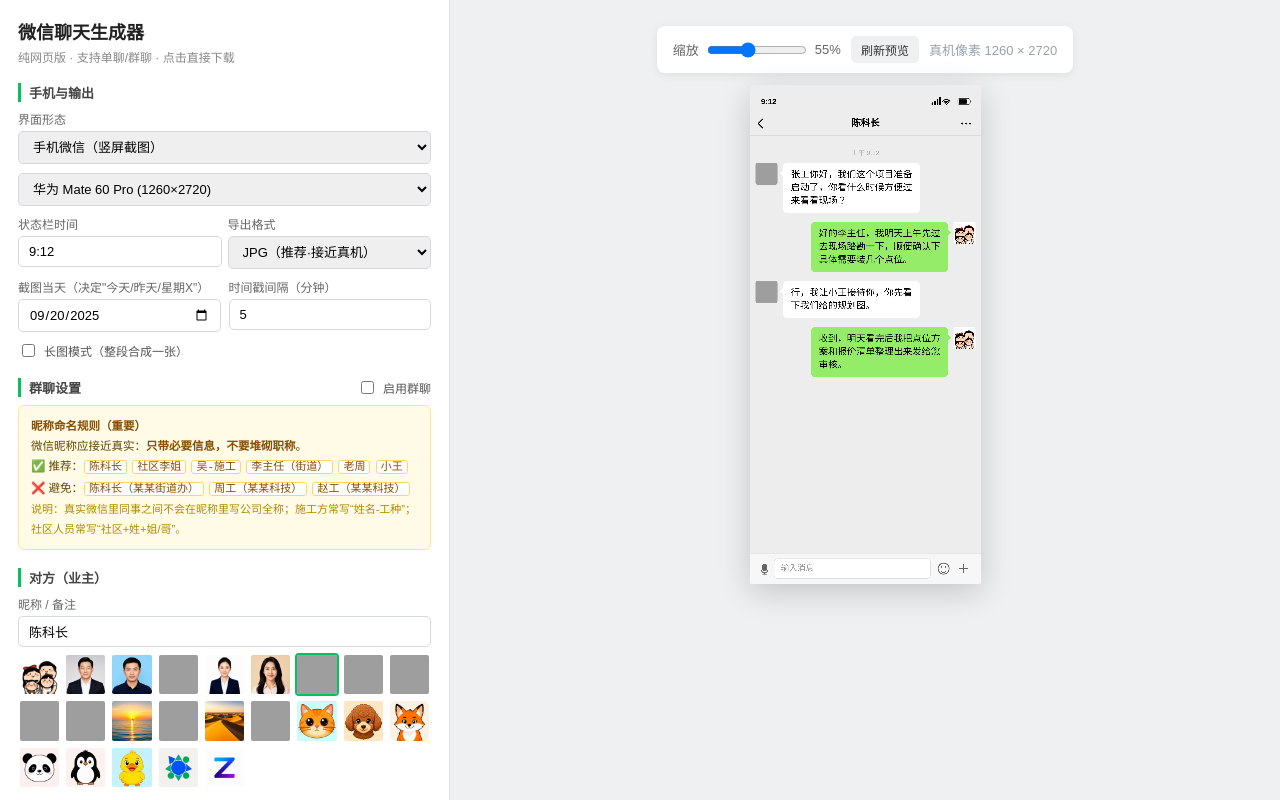
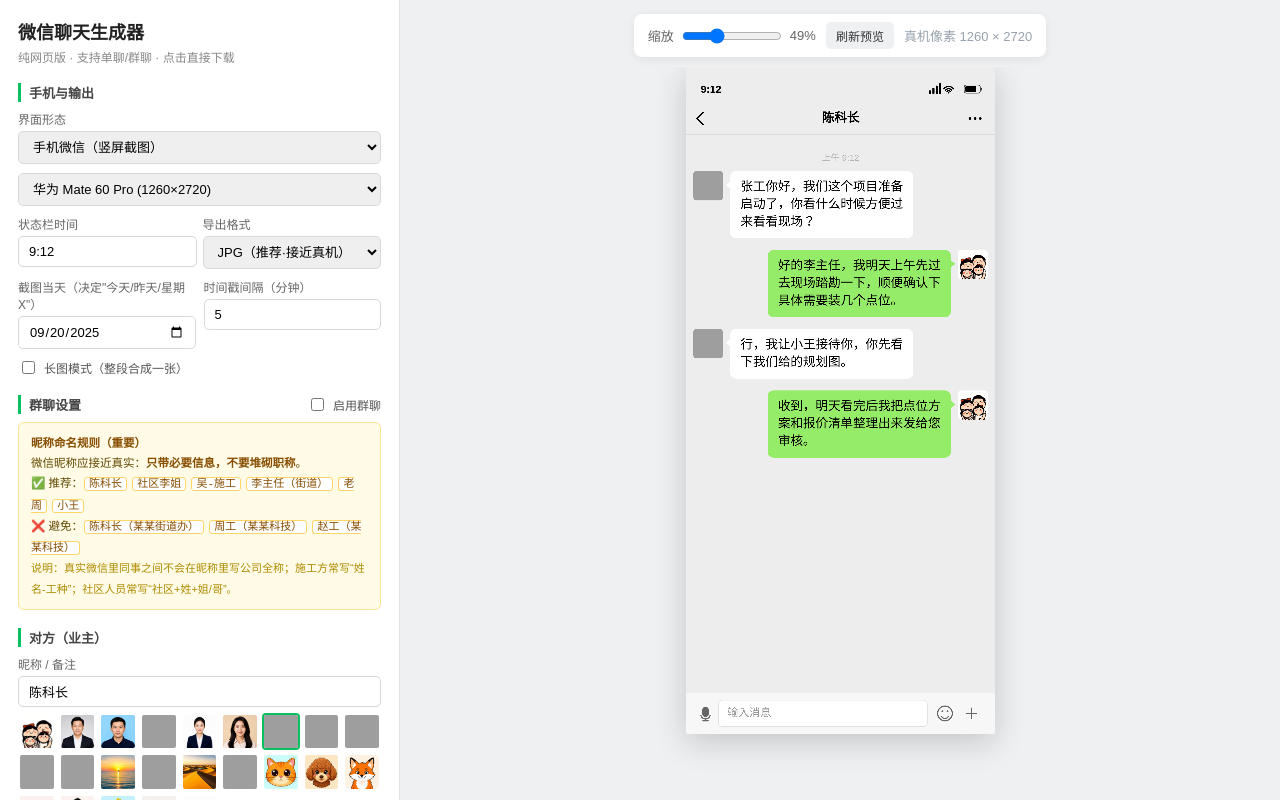
Before and after one commit to nakamisama/wechat-chat-generator, a plain HTML site: page index.html in a window 1280 px wide. Drawn offline with Linux system fonts and the light colour scheme; grey boxes are pictures that could not be loaded; a web font is replaced by a local one.

Commit message:
fix: 网页布局优化，预览自动适配
- 左栏 450px -> 400px，右侧预览获得更多空间
- 预览缩放改为按可用宽高自动计算（原先固定 55%，内容过小）
- 电脑端预览按实际逻辑尺寸缩放，不再使用 1100*0.85 的固定公式
- 窗口尺寸变化时自动重新适配
- 预览区独立滚动，工具条固定不随内容滚动

```diff
--- a/index.html
+++ b/index.html
@@ -11,7 +11,7 @@
     background: #eef0f2; color: #222; height: 100vh; display: flex; overflow: hidden;
   }
   .panel {
-    width: 450px; background: #fff; border-right: 1px solid #dfe3e8;
+    width: 400px; background: #fff; border-right: 1px solid #dfe3e8;
     overflow-y: auto; padding: 18px 18px 70px; flex-shrink: 0;
   }
   .panel h1 { font-size: 18px; margin: 0 0 4px; }
@@ -89,17 +89,25 @@
 
   .preview {
     flex: 1; display: flex; flex-direction: column; align-items: center;
-    justify-content: flex-start; overflow: auto; padding: 26px; gap: 12px;
+    justify-content: flex-start; overflow: hidden; padding: 14px; gap: 10px;
+    min-width: 0;
   }
   .preview-toolbar {
     display: flex; gap: 10px; align-items: center; flex-wrap: wrap;
-    background: #fff; padding: 10px 16px; border-radius: 8px;
+    background: #fff; padding: 8px 14px; border-radius: 8px;
     box-shadow: 0 2px 10px rgba(0,0,0,.07); font-size: 13px;
+    flex-shrink: 0;
   }
   .preview-toolbar .zoom { display: flex; align-items: center; gap: 6px; color: #666; }
   .preview-toolbar input[type=range] { width: 100px; }
-  #previewBox { display: flex; justify-content: center; width: 100%; }
-  #previewBox canvas { box-shadow: 0 8px 32px rgba(0,0,0,.18); border-radius: 2px; max-width: 100%; height: auto; }
+  #previewBox {
+    display: flex; justify-content: center; align-items: flex-start;
+    width: 100%; overflow: auto; flex: 1; min-height: 0;
+  }
+  #previewBox canvas {
+    box-shadow: 0 8px 32px rgba(0,0,0,.18); border-radius: 2px;
+    max-width: 100%; height: auto; display: block;
+  }
 
   .toast {
     position: fixed; left: 50%; bottom: 40px; transform: translateX(-50%) translateY(20px);
@@ -264,7 +272,7 @@
   <div class="preview-toolbar">
     <span class="zoom">
       缩放
-      <input type="range" id="zoomRange" min="25" max="100" value="55" oninput="applyZoom()">
+      <input type="range" id="zoomRange" min="25" max="100" value="70" oninput="applyZoom()">
       <span id="zoomLabel">55%</span>
     </span>
     <button class="btn btn-secondary btn-sm" onclick="refreshPreview()">刷新预览</button>
@@ -663,6 +671,20 @@ function refreshPreview() {
   previewTimer = setTimeout(doPreview, 130);
 }
 
+// 根据预览区可用宽高计算"刚好放下"的缩放比例
+function computeFitZoom(canvas) {
+  const box = document.getElementById('previewBox');
+  const preview = box.parentElement;
+  const availW = Math.max(200, preview.clientWidth - 44);
+  // 预留凭证工具条 + 上下内边距
+  const availH = Math.max(200, window.innerHeight - 132);
+  const logicalW = canvas.width / 2;   // canvas 以 2x 绘制
+  const logicalH = canvas.height / 2;
+  return Math.min(1, Math.min(availW / logicalW, availH / logicalH));
+}
+
+let autoFit = true;   // 用户未手动拖过滑块时自动适配
+
 async function doPreview() {
   syncInputs();
   const box = document.getElementById('previewBox');
@@ -672,13 +694,19 @@ async function doPreview() {
       ? await WXDesktop.render(config)
       : await WXCanvas.render(config, 2);
     box.innerHTML = '';
-    if (isDesktop) {
-      canvas.style.width = Math.round(1100 * zoom * 0.85) + 'px';
-    } else {
-      const dev = WXCanvas.DEVICES[config.device] || WXCanvas.DEVICES['iphone-14pro'];
-      canvas.style.width = Math.round(dev.w * zoom) + 'px';
+    box.appendChild(canvas);
+
+    // 逻辑尺寸（canvas 实际按 2 倍绘制）
+    const logicalW = canvas.width / 2;
+    if (autoFit) {
+      const fit = computeFitZoom(canvas);
+      zoom = fit;
+      const rng = document.getElementById('zoomRange');
+      rng.value = Math.round(fit * 100);
+      document.getElementById('zoomLabel').textContent = Math.round(fit * 100) + '%';
     }
-    box.appendChild(canvas);
+    canvas.style.width = Math.round(logicalW * zoom) + 'px';
+
     document.getElementById('sizeLabel').textContent =
       (isDesktop ? '电脑端 ' : '真机像素 ') + canvas.width + ' × ' + canvas.height;
   } catch (e) {
@@ -688,13 +716,18 @@ async function doPreview() {
 
 function applyZoom() {
   zoom = parseInt(document.getElementById('zoomRange').value, 10) / 100;
+  autoFit = false;
   document.getElementById('zoomLabel').textContent = Math.round(zoom * 100) + '%';
   const c = document.querySelector('#previewBox canvas');
-  if (c) {
-    const dev = WXCanvas.DEVICES[config.device] || WXCanvas.DEVICES['iphone-14pro'];
-    c.style.width = Math.round(dev.w * zoom) + 'px';
-  }
+  if (c) c.style.width = Math.round((c.width / 2) * zoom) + 'px';
 }
+
+// 窗口尺寸变化时重新适配
+let resizeTimer = null;
+window.addEventListener('resize', () => {
+  clearTimeout(resizeTimer);
+  resizeTimer = setTimeout(() => { autoFit = true; doPreview(); }, 200);
+});
 
 function syncInputs() {
   config.opponent.name = document.getElementById('opponentName').value;
```
